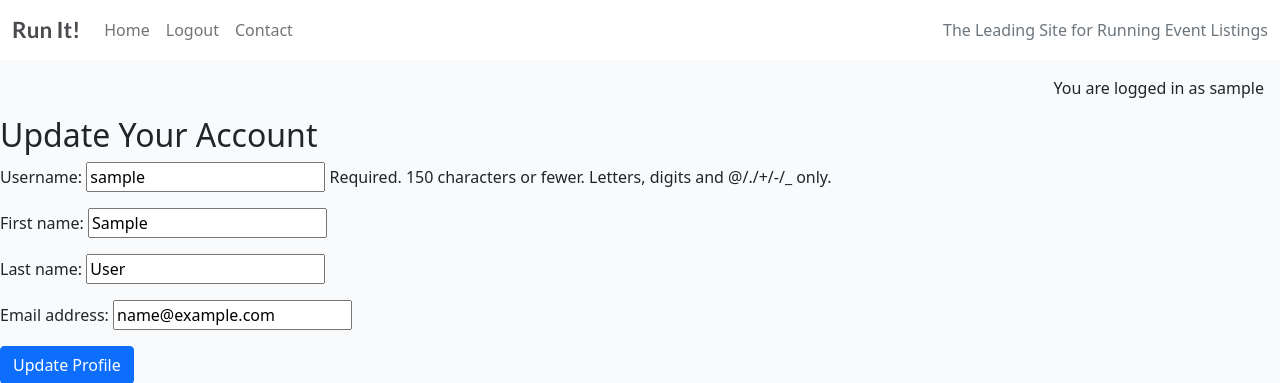
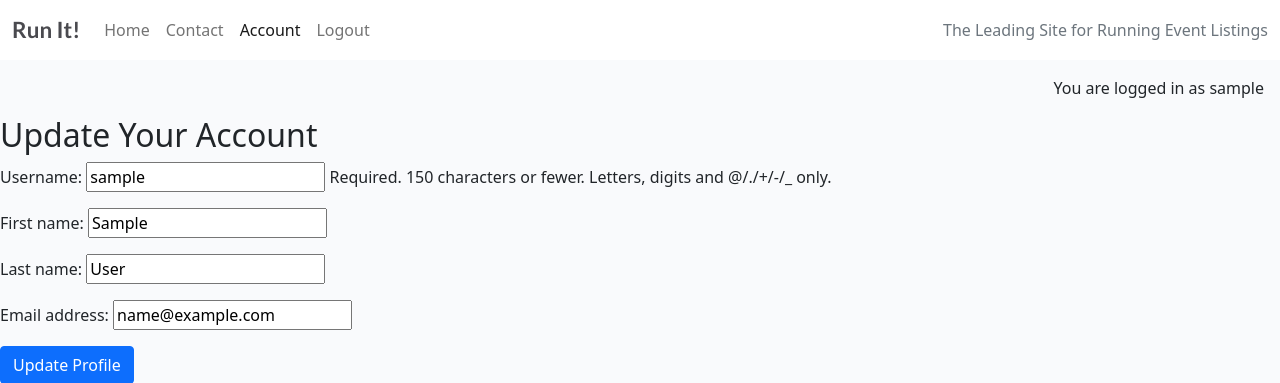
Before and after one commit to jdohertydev/runit, a Django app: page /accounts/account/update/ in a window 1280 px wide. Shown: the top 383 px of the page. Run offline with Django 4.2, Linux system fonts and the light colour scheme; the visitor is signed in with stand-in values (Sample User, id 1).

Commit message:
Fix bug in base.html to show account link

```diff
--- a/templates/base.html
+++ b/templates/base.html
@@ -3,67 +3,56 @@
 {% url 'account_login' as login_url %}
 {% url 'account_signup' as signup_url %}
 {% url 'account_logout' as logout_url %}
+{% url 'account_update' as account_update_url %}
 {% url 'contact' as contact_url %}
 
 <!DOCTYPE html>
 <html class="h-100" lang="en">
-
 <head>
     <title>Run it! | The Leading Site for Running Event Listings</title>
     <meta name="viewport" content="width=device-width, initial-scale=1" />
-
     <!-- Google Fonts CSS -->
     <link rel="preconnect" href="https://fonts.gstatic.com">
     <link href="https://fonts.googleapis.com/css2?family=Roboto:wght@300&display=swap" rel="stylesheet">
     <link href="https://fonts.googleapis.com/css2?family=Lato:wght@300;700&display=swap" rel="stylesheet">
-
     <!-- Font Awesome CSS -->
     <link rel="stylesheet" href="https://cdnjs.cloudflare.com/ajax/libs/font-awesome/5.15.3/css/all.min.css">
-
     <!-- Bootstrap CSS -->
-    <link href="https://cdn.jsdelivr.net/npm/bootstrap@5.0.1/dist/css/bootstrap.min.css" rel="stylesheet"
-        integrity="sha384-+0n0xVW2eSR5OomGNYDnhzAbDsOXxcvSN1TPprVMTNDbiYZCxYbOOl7+AMvyTG2x" crossorigin="anonymous">
-
+    <link href="https://cdn.jsdelivr.net/npm/bootstrap@5.0.1/dist/css/bootstrap.min.css" rel="stylesheet" integrity="sha384-+0n0xVW2eSR5OomGNYDnhzAbDsOXxcvSN1TPprVMTNDbiYZCxYbOOl7+AMvyTG2x" crossorigin="anonymous">
     <!-- Custom CSS -->
     <link rel="stylesheet" href="{% static 'css/style.css' %}">
-
 </head>
-
 <body class="d-flex flex-column h-100 main-bg">
-
     <!-- Navigation -->
     <nav class="navbar navbar-expand-lg navbar-light bg-white">
         <div class="container-fluid">
             <a class="navbar-brand" href="{% url 'home' %}"><span class="brand">Run It!</span></a>
-            <button class="navbar-toggler" type="button" data-bs-toggle="collapse" data-bs-target="#navbarText"
-                aria-controls="navbarText" aria-expanded="false" aria-label="Toggle navigation">
+            <button class="navbar-toggler" type="button" data-bs-toggle="collapse" data-bs-target="#navbarText" aria-controls="navbarText" aria-expanded="false" aria-label="Toggle navigation">
                 <span class="navbar-toggler-icon"></span>
             </button>
             <div class="collapse navbar-collapse" id="navbarText">
                 <ul class="navbar-nav me-auto mb-2 mb-lg-0">
                     <li class="nav-item">
-                        <a class="nav-link {% if request.path == home_url %}active{% endif %}" aria-current="page"
-                            href="{% url 'home' %}">Home</a>
+                        <a class="nav-link {% if request.path == home_url %}active{% endif %}" aria-current="page" href="{% url 'home' %}">Home</a>
+                    </li>
+                    <li class="nav-item">
+                        <a class="nav-link {% if request.path == contact_url %}active{% endif %}" aria-current="page" href="{% url 'contact' %}">Contact</a>
                     </li>
                     {% if user.is_authenticated %}
                     <li class="nav-item">
-                        <a class="nav-link {% if request.path == logout_url %}active{% endif %}" aria-current="page"
-                            href="{% url 'account_logout' %}">Logout</a>
+                        <a class="nav-link {% if request.path == account_update_url %}active{% endif %}" aria-current="page" href="{% url 'account_update' %}">Account</a>
+                    </li>
+                    <li class="nav-item">
+                        <a class="nav-link {% if request.path == logout_url %}active{% endif %}" aria-current="page" href="{% url 'account_logout' %}">Logout</a>
                     </li>
                     {% else %}
                     <li class="nav-item">
-                        <a class="nav-link {% if request.path == signup_url %}active{% endif %}" aria-current="page"
-                            href="{% url 'account_signup' %}">Register</a>
+                        <a class="nav-link {% if request.path == signup_url %}active{% endif %}" aria-current="page" href="{% url 'account_signup' %}">Register</a>
                     </li>
                     <li class="nav-item">
-                        <a class="nav-link {% if request.path == login_url %}active{% endif %}" aria-current="page"
-                            href="{% url 'account_login' %}">Login</a>
+                        <a class="nav-link {% if request.path == login_url %}active{% endif %}" aria-current="page" href="{% url 'account_login' %}">Login</a>
                     </li>
                     {% endif %}
-                    <li class="nav-item">
-                        <a class="nav-link {% if request.path == contact_url %}active{% endif %}" aria-current="page"
-                            href="{% url 'contact' %}">Contact</a>
-                    </li>
                 </ul>
                 <span class="navbar-text text-muted">
                     The Leading Site for Running Event Listings
@@ -76,8 +65,7 @@
         <div class="row">
             <div class="col-md-8 offset-md-2">
                 {% for message in messages %}
-                <div class="alert {{ message.tags }} alert-dismissible
-          fade show" id="msg" role="alert">
+                <div class="alert {{ message.tags }} alert-dismissible fade show" id="msg" role="alert">
                     {{ message | safe }}
                     <button type="button" class="btn-close" data-bs-dismiss="alert" aria-label="Close"></button>
                 </div>
@@ -102,17 +90,16 @@
     <!-- Footer -->
     <footer class="footer mt-auto py-3 dark-bg">
         <p class="m-0 text-center text-white">Run It! The Leading Site for Running Event Listings</p>
-        <p class="m-0 text-center text-white">Follow us: <i class="fab fa-facebook-square ms-3"></i>
+        <p class="m-0 text-center text-white">Follow us:
+            <i class="fab fa-facebook-square ms-3"></i>
             <i class="fab fa-twitter-square ms-3"></i>
             <i class="fab fa-instagram-square ms-3"></i>
             <i class="fab fa-youtube-square ms-3"></i>
         </p>
     </footer>
 
-    <script src="https://cdn.jsdelivr.net/npm/bootstrap@5.0.1/dist/js/bootstrap.bundle.min.js"
-        integrity="sha384-gtEjrD/SeCtmISkJkNUaaKMoLD0//ElJ19smozuHV6z3Iehds+3Ulb9Bn9Plx0x4" crossorigin="anonymous">
-        </script>
-{% block extras %}
-{% endblock %}
+    <script src="https://cdn.jsdelivr.net/npm/bootstrap@5.0.1/dist/js/bootstrap.bundle.min.js" integrity="sha384-gtEjrD/SeCtmISkJkNUaaKMoLD0//ElJ19smozuHV6z3Iehds+3Ulb9Bn9Plx0x4" crossorigin="anonymous"></script>
+    {% block extras %}
+    {% endblock %}
 </body>
 </html>
```
